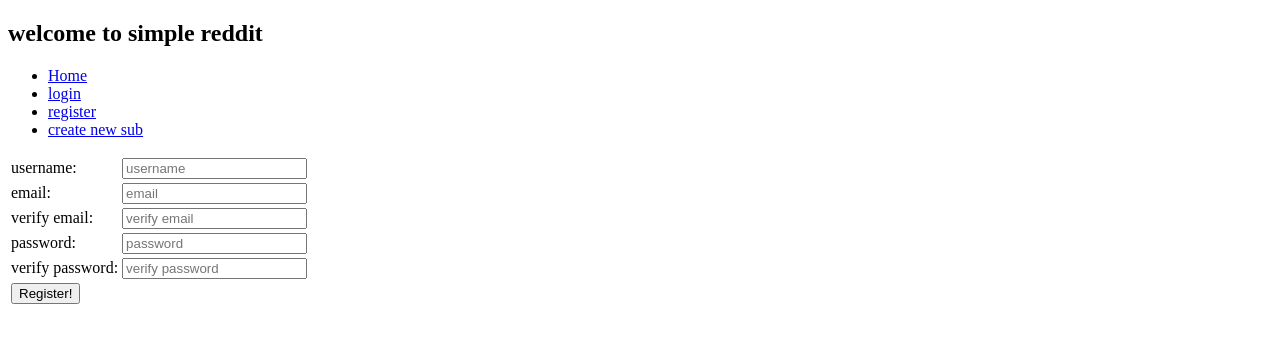
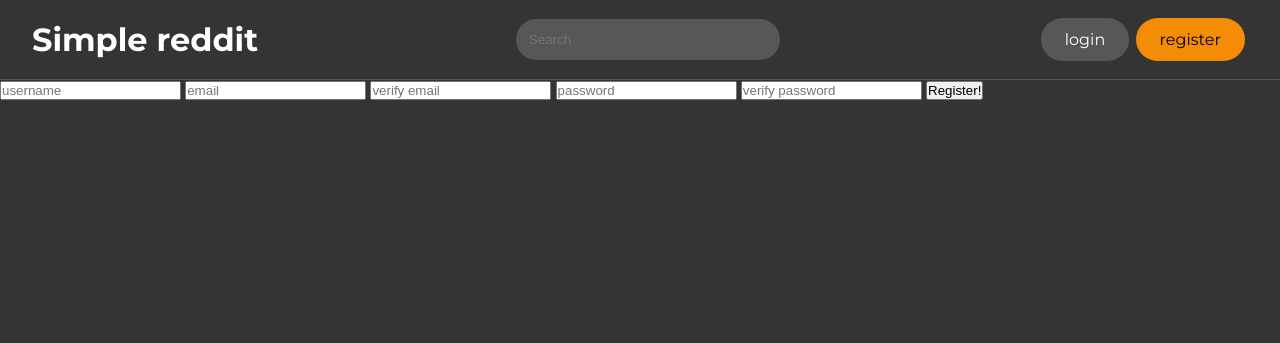
Before and after one commit to IanSpeelman/simplereddit, a Node server app: page /register in a window 1280 px wide. Shown: the top 343 px of the page. Run offline with Node 20, Linux system fonts and the light colour scheme; some libraries are stand-ins or nearby versions.

Commit message:
styling the header

```diff
--- a/index.js
+++ b/index.js
@@ -5,6 +5,7 @@ const app = express();
 const session = require("express-session")
 app.use(session({ secret: 'keyboard cat',resave: false,saveUninitialized: false , cookie: { maxAge: null }}))
 mongooseConnect.connectDB();
+app.use(express.static(`${__dirname}/public`))
 const port = 3001;
 const {
       home,
--- /dev/null
+++ b/public/css/style.css
@@ -0,0 +1,54 @@
+*{
+      margin: 0;
+      padding: 0;
+      box-sizing: border-box;
+}
+body{
+      background-color: #343434;
+      color: #e6e6e6;
+      font-family: "Montserrat", sans-serif;
+}
+header{
+      height: 5em;
+      padding: 2em;
+      display: flex;
+      flex-direction: row;
+      justify-content: space-between;
+      align-items: center;
+      border-bottom: 1px solid #575757;
+}
+header input{
+      background-color: #575757;
+      border: 1px solid #343434;
+      padding: 1em;
+      border-radius: 2em;
+      width: 20em;
+}
+header nav ul li a{
+      padding: .75em 1.5em;
+      border-radius: 5em;
+      background-color: #575757;
+      margin: .2em;
+      color: white;
+      text-decoration: none;
+}
+header div a{
+      text-decoration: none;
+      color: white;
+}
+header nav ul{
+      list-style: none;
+      display: flex;
+      flex-direction: row;
+}
+
+.highlight{
+      background-color: #f48c06;
+      color: black;
+      transition: box-shadow .2s ease-in-out;
+      box-shadow: 0px 0px 0px #f48c06;
+}
+.highlight:hover{
+      box-shadow: 0px 0px 10px #f48c06;
+
+}
--- a/views/partials/footer.ejs
+++ b/views/partials/footer.ejs
@@ -1,2 +1,3 @@
+</div>
 </body>
 </html>
--- a/views/partials/head.ejs
+++ b/views/partials/head.ejs
@@ -4,23 +4,31 @@
 		<meta charset="UTF-8" />
 		<meta name="viewport" content="width=device-width, initial-scale=1.0" />
 		<title>Document</title>
+		<link rel="preconnect" href="https://fonts.googleapis.com">
+		<link rel="preconnect" href="https://fonts.gstatic.com" crossorigin>
+		<link href="https://fonts.googleapis.com/css2?family=Gelasio:ital,wght@0,400..700;1,400..700&family=Montserrat:ital,wght@0,100..900;1,100..900&display=swap" rel="stylesheet">
+		<link rel="stylesheet" href="/css/style.css">
 	</head>
 	<body>
 		<header>
-			<section>
-				<h1>welcome to simple reddit</h1>
-				<nav>
-					<ul>
-						<li><a href="/">Home</a></li>
+			<div>
+				<a href="/"><h1>Simple reddit</h1></a>
+			</div>
+			<form action="/r">
+				<input type="text" name="q" id="homesearch" placeholder="Search">
+			</form>
+			<nav>
+				<ul>
+					<% if (userid) { %>
+					 <li><a href="/logout" class="highlight">logout (<%= username %>)</a></li>
+					<% } else { %>
 						<li><a href="/login">login</a></li>
-						<li><a href="/register">register</a></li>
-						<li><a href="/r/new">create new sub</a></li>
-						<% if (userid) { %>
-						 <li><a href="/logout">logout (<%= username %>)</a></li>
-						<% } else { }%>
-					</ul>
-				</nav>
-			</section>
+					<li ><a href="/register" class="highlight">register</a></li>
+					<% }%>
+				</ul>
+			</nav>
+
 		</header>
 	</body>
 </html>
+<div class="maincontainer">
--- a/views/register.ejs
+++ b/views/register.ejs
@@ -1,13 +1,10 @@
 <%- include("partials/head") %>
 <form action="/register" method="post">
-      <table>
-
-            <tr><td><label for="username">username: </label></td><td><input type="text" name="username" id="username" placeholder="username"></></tr>
-            <tr><td><label for="email">email: </label></td><td><input type="email" name="email" id="email" placeholder="email"></td></tr>
-            <tr><td><label for="emailverification">verify email: </label></td><td><input type="email" name="emailverification" id="emailverification" placeholder="verify email"></td></tr>
-            <tr><td><label for="password">password: </label></td><td><input type="password" name="password" id="password" placeholder="password"/td></tr>
-            <tr><td><label for="passwordverification">verify password: </label></td><td><input type="password" name="passwordverification" id="passwordverification" placeholder="verify password"></td></tr>
-            <tr><td><button>Register!</button></td></tr>
-      </table>
+            <input type="text" name="username" id="username" placeholder="username">
+            <input type="email" name="email" id="email" placeholder="email">
+            <input type="email" name="emailverification" id="emailverification" placeholder="verify email">
+            <input type="password" name="password" id="password" placeholder="password">
+            <input type="password" name="passwordverification" id="passwordverification" placeholder="verify password">
+            <button>Register!</button>
 </form>
 <%- include("partials/footer") %>
```
Also changed, not shown: views/login.ejs (+3 -6 lines), views/sub.ejs (+11 -3 lines).
